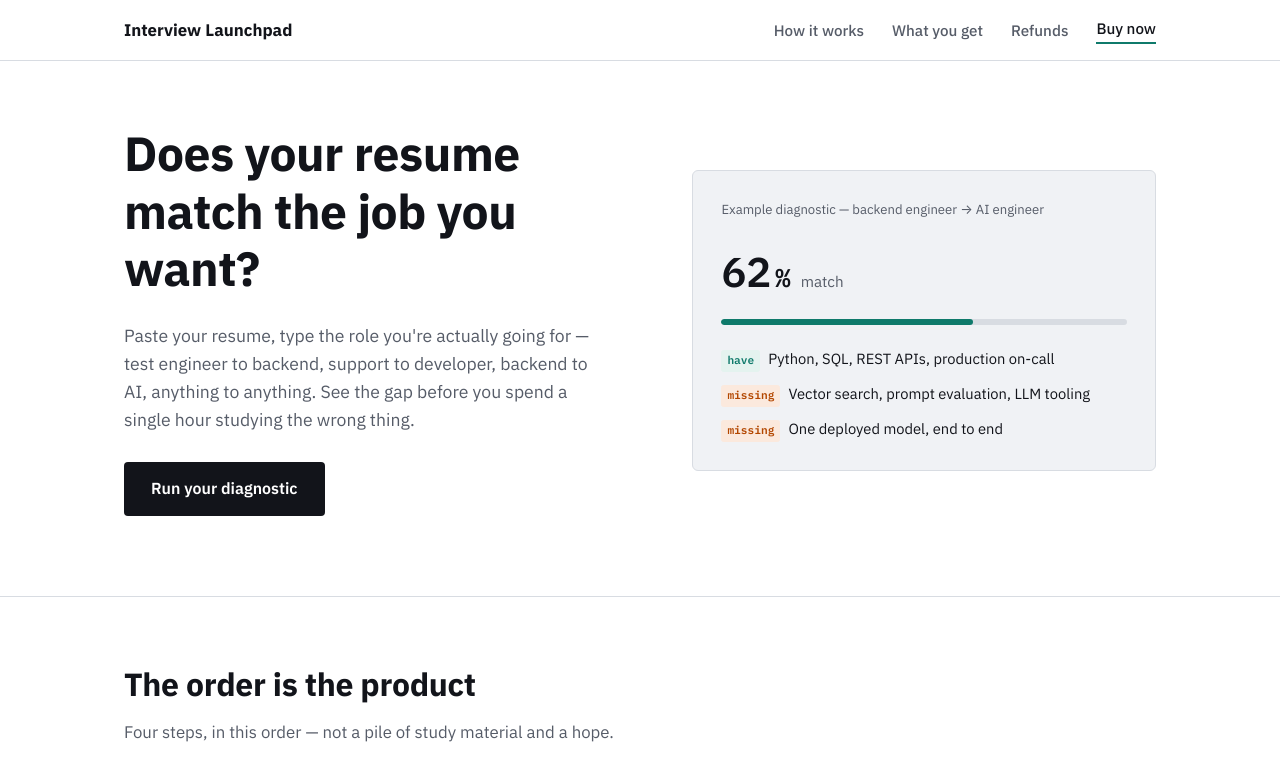
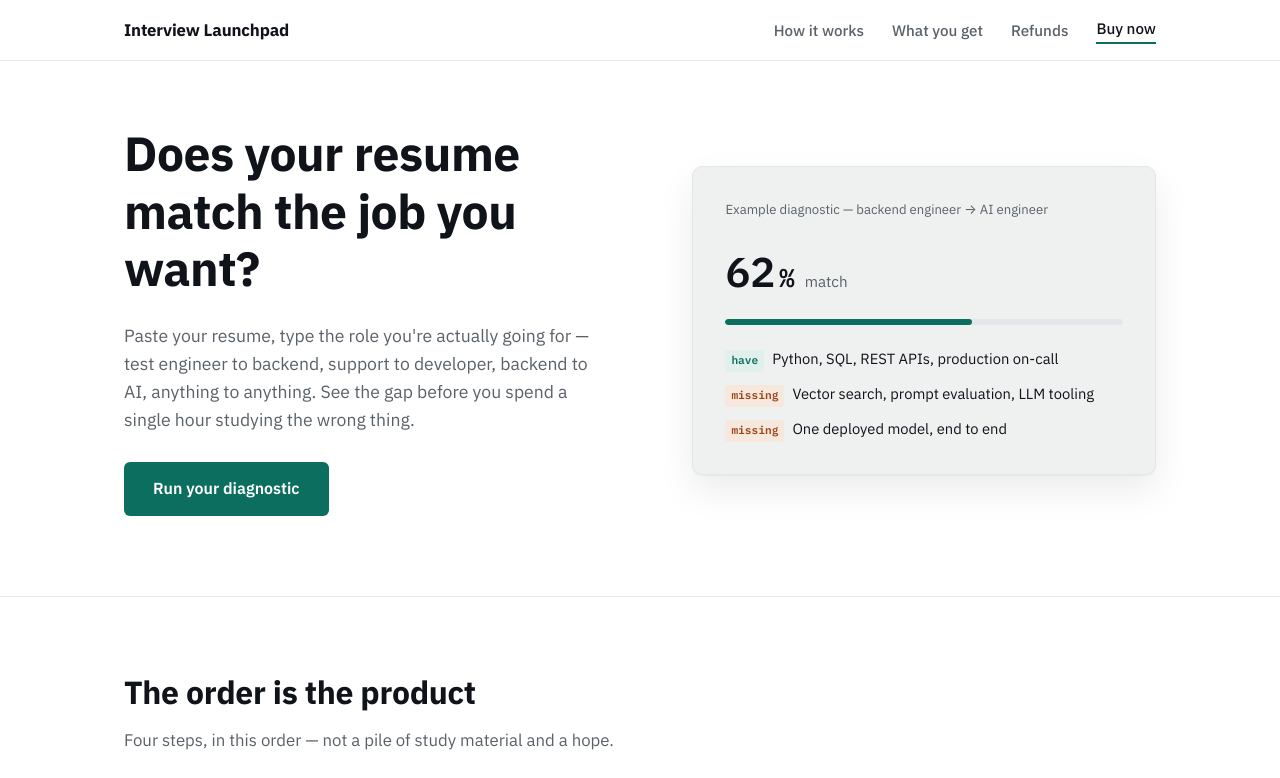
Before and after one commit to siddharth-sharma-dev668/practice-2026, a website: page website/index.html in a window 1280 px wide. Shown: the top 778 px of the page. Drawn offline with Linux system fonts and the light colour scheme.

Commit message:
Refine palette toward a premium, cleaner feel
Deeper jewel-toned emerald/copper signal colors instead of flat teal/rust,
a subtle single elevation shadow on the hero readout panel (restraint:
the one focal element, not a card-kit shadow everywhere), lighter hairline
dividers, and slightly more generous section spacing.

```diff
--- a/website/style.css
+++ b/website/style.css
@@ -1,15 +1,17 @@
 :root {
   --paper: #ffffff;
-  --panel: #f0f2f5;
-  --ink: #12141a;
-  --ink-mute: #565c68;
-  --line: #d8dce2;
-  --signal: #0f7a6b;
-  --signal-soft: #e4f3ef;
-  --gap: #b34700;
-  --gap-soft: #fbe9dd;
+  --panel: #eef1f0;
+  --ink: #10131a;
+  --ink-mute: #5b6169;
+  --line: #e4e7ea;
+  --signal: #0b6e5e;
+  --signal-deep: #084f44;
+  --signal-soft: #e1f0ec;
+  --gap: #9c4415;
+  --gap-soft: #f6e8dd;
   --error: #b91c1c;
   --wrap: 1080px;
+  --shadow-soft: 0 1px 2px rgba(16, 19, 25, 0.04), 0 16px 36px rgba(16, 19, 25, 0.08);
   --sans: 'IBM Plex Sans', system-ui, -apple-system, Segoe UI, sans-serif;
   --mono: 'IBM Plex Mono', 'SF Mono', Consolas, monospace;
 }
@@ -40,17 +42,18 @@ strong { color: var(--ink); }
 
 .btn {
   display: inline-block;
-  padding: 13px 26px;
+  padding: 13px 28px;
   font-family: var(--sans);
   font-weight: 600;
   font-size: 1rem;
   border: 1px solid transparent;
-  border-radius: 4px;
+  border-radius: 6px;
   cursor: pointer;
+  transition: background 0.15s ease, box-shadow 0.15s ease;
 }
-.btn-primary { background: var(--ink); color: #fff; }
-.btn-primary:hover { background: var(--signal); text-decoration: none; }
-.btn-primary:disabled { opacity: 0.55; cursor: not-allowed; }
+.btn-primary { background: var(--signal); color: #fff; }
+.btn-primary:hover { background: var(--signal-deep); text-decoration: none; box-shadow: 0 6px 16px rgba(11, 110, 94, 0.22); }
+.btn-primary:disabled { opacity: 0.55; cursor: not-allowed; box-shadow: none; }
 .btn-block { display: block; width: 100%; text-align: center; }
 
 /* Header */
@@ -60,7 +63,7 @@ strong { color: var(--ink); }
   border-bottom: 1px solid var(--line);
 }
 .header-inner { display: flex; align-items: center; justify-content: space-between; height: 60px; }
-.wordmark { font-weight: 700; font-size: 1.05rem; color: var(--ink); }
+.wordmark { font-weight: 700; font-size: 1.05rem; color: var(--ink); letter-spacing: -0.01em; }
 .site-nav { display: flex; align-items: center; gap: 28px; }
 .site-nav a { color: var(--ink-mute); font-weight: 500; font-size: 0.95rem; }
 .site-nav a:hover { color: var(--ink); text-decoration: none; }
@@ -76,8 +79,9 @@ strong { color: var(--ink); }
 .hero-readout {
   background: var(--panel);
   border: 1px solid var(--line);
-  border-radius: 6px;
-  padding: 28px;
+  border-radius: 10px;
+  padding: 32px;
+  box-shadow: var(--shadow-soft);
 }
 .readout-label { font-size: 0.82rem; color: var(--ink-mute); margin-bottom: 18px; }
 .readout-score { display: flex; align-items: baseline; gap: 4px; margin-bottom: 14px; }
@@ -96,9 +100,9 @@ strong { color: var(--ink); }
 .tag-gap { background: var(--gap-soft); color: var(--gap); }
 
 /* Sections */
-.section { padding: 68px 0; border-top: 1px solid var(--line); }
+.section { padding: 76px 0; border-top: 1px solid var(--line); }
 .section-panel { background: var(--panel); }
-.section-lede { font-size: 1.05rem; margin-bottom: 36px; }
+.section-lede { font-size: 1.05rem; margin-bottom: 40px; }
 
 /* Ledger (the four steps) */
 .ledger { list-style: none; margin: 0; padding: 0; max-width: 640px; }
```
